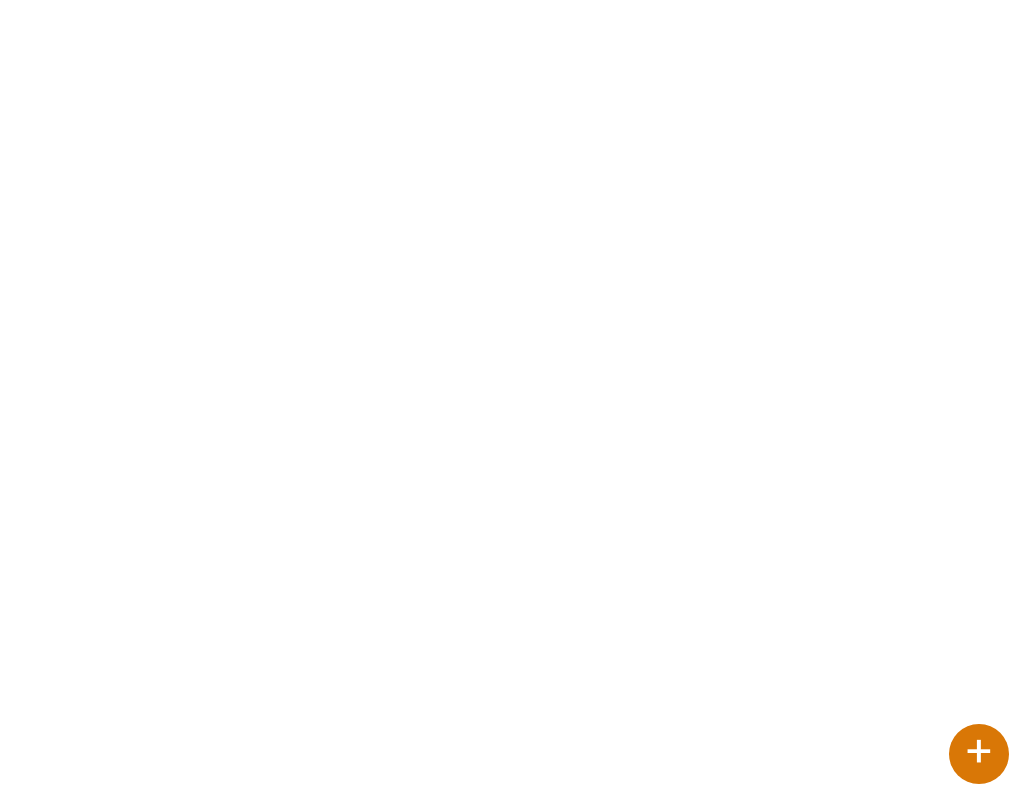
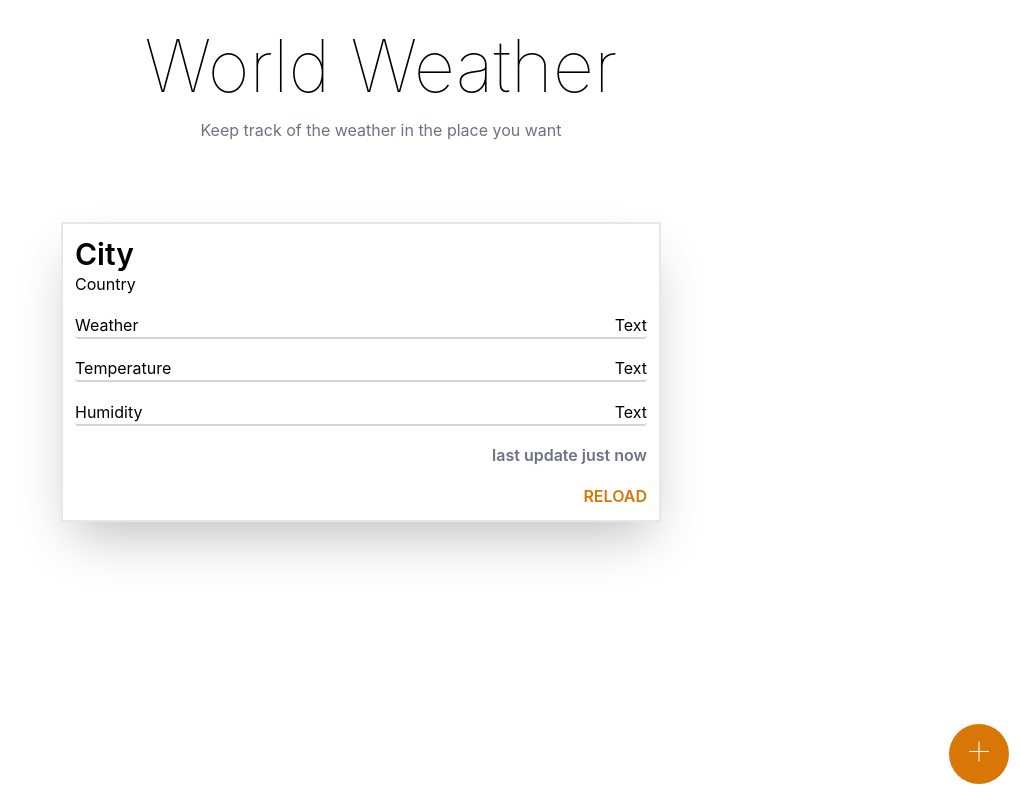
Before and after one commit to Quertov/WeatherAppReact, a React (Vite) app: page / in a window 1280 px wide. Shown: the whole page, without its empty margins (259-1280 px from the left). Built offline with nearby package versions, Linux system fonts and the light colour scheme.

Commit message:
added card, title, when last update, but without data

```diff
--- a/src/App.tsx
+++ b/src/App.tsx
@@ -3,10 +3,14 @@ import { Card } from "./components/Card"
 function App() {
   return (
     <>
-      <Card />
-    <div className="bg-amber-600 w-[60px] h-[60px] flex justify-center self-center rounded-full cursor-pointer absolute bottom-4 right-3"><span className="text-white text-5xl">+</span></div>
+      <h1 className="text-7xl font-thin text-center">World Weather</h1>
+      <p className="text-gray-500 font-normal mt-4 text-center">Keep track of the weather in the place you want</p>
+      <div className="flex flex-wrap justify-center items-center mt-20">
+        <Card />
+      </div>
+    <div className="bg-amber-600 w-[60px] h-[60px] flex justify-center self-center rounded-full cursor-pointer fixed bottom-4 right-3"><span className="font-thin text-white text-5xl">+</span></div>
     </>
   )
 }
 
-export default App
+export default App;
--- a/src/components/Card.tsx
+++ b/src/components/Card.tsx
@@ -1,14 +1,53 @@
-import { FC } from 'react';
+import { FC, useEffect, useState } from 'react';
 
 
 interface CardProps {
-
+    city: string,
+    country: string,
+    weather: string,
+    temperature: number,
+    humidity: string
 };
 
-export const Card: FC<CardProps> = () => {
+export const Card: FC<CardProps> = ({ city, country, weather, temperature, humidity }) => {
+    const [minutes, setMinutes] = useState(0);
+
+    const refreshPage = () => {
+        window.location.reload();
+    }
+
+    const reloadCheck = () => {
+        setTimeout(() => {
+            setMinutes(minutes + 1);
+        }, 60000);
+    }
+
+    useEffect(() => {
+        reloadCheck();
+    }, []);
+
     return (
-        <article>
-
+        <article className='w-[600px] h-[300px] border-2 shadow-2xl mr-10 mb-10 flex justify-between flex-col p-3'>
+            <div>
+                <h1 className='font-semibold text-3xl'>{ city }City</h1>
+                <span>{ country }Country</span>
+            </div>
+            <div className='flex items-center justify-between border-b-2 rounded border-gray-300 w-full'>
+                <span>Weather</span>
+                <span>{ weather }Text</span>
+            </div>
+            <div className='flex items-center justify-between border-b-2 rounded border-gray-300 w-full'>
+                <span>Temperature</span>
+                <span>{ weather }Text</span>
+            </div>
+            <div className='flex items-center justify-between border-b-2 rounded border-gray-300 w-full'>
+                <span>Humidity</span>
+                <span>{ weather }Text</span>
+            </div>
+            <span className='font-semibold ml-auto text-gray-500'>
+                { minutes === 0 ? 'last update just now' : `last update ${ minutes } minute ago` }
+            </span>
+            <button className='text-amber-600 font-semibold ml-auto' onClick={refreshPage}>RELOAD</button>
         </article>
     )
 }
--- a/src/index.css
+++ b/src/index.css
@@ -11,3 +11,7 @@
   padding: 0;
   box-sizing: border-box;
 }
+
+body {
+  padding: 30px;
+}
```
